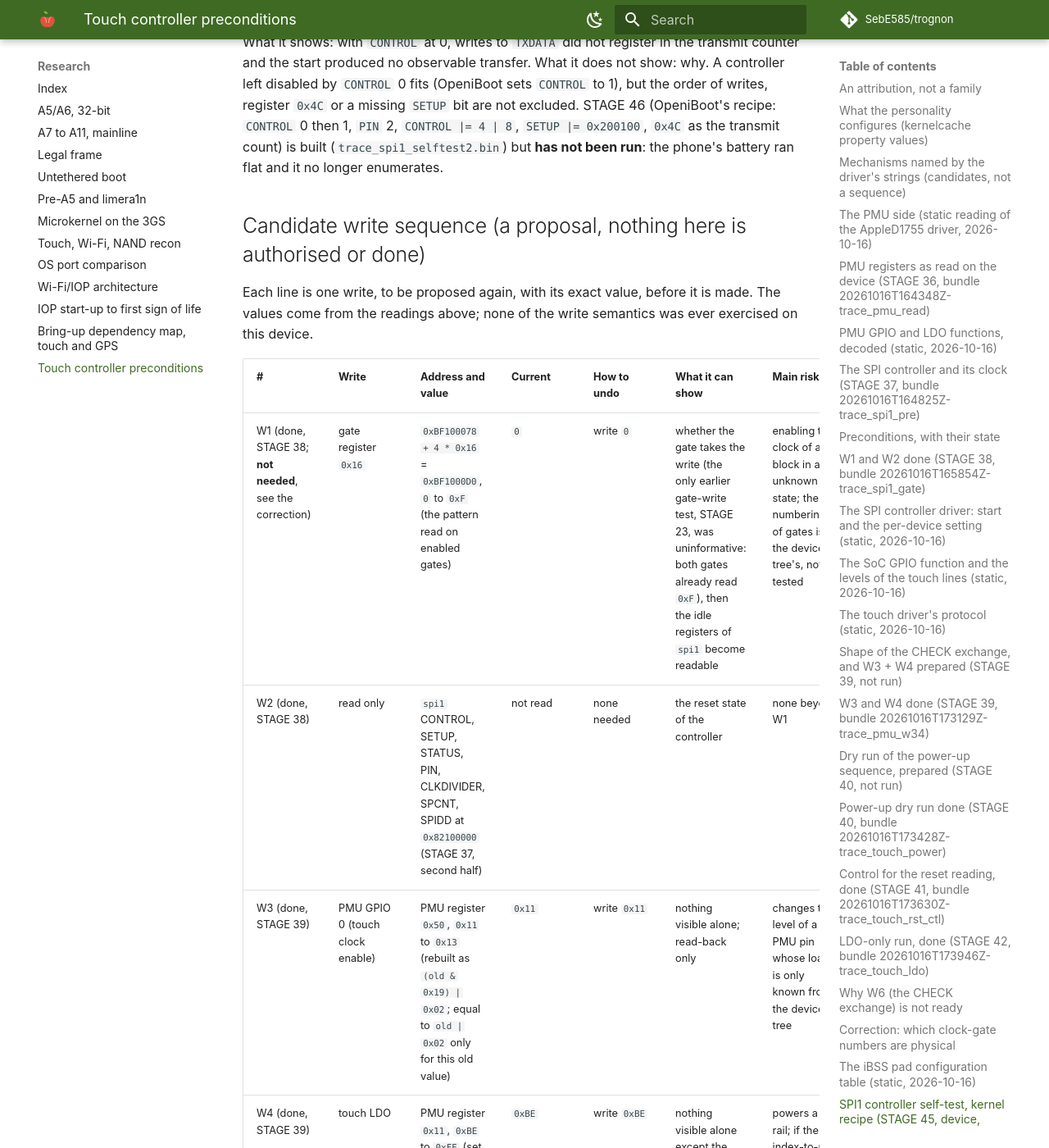
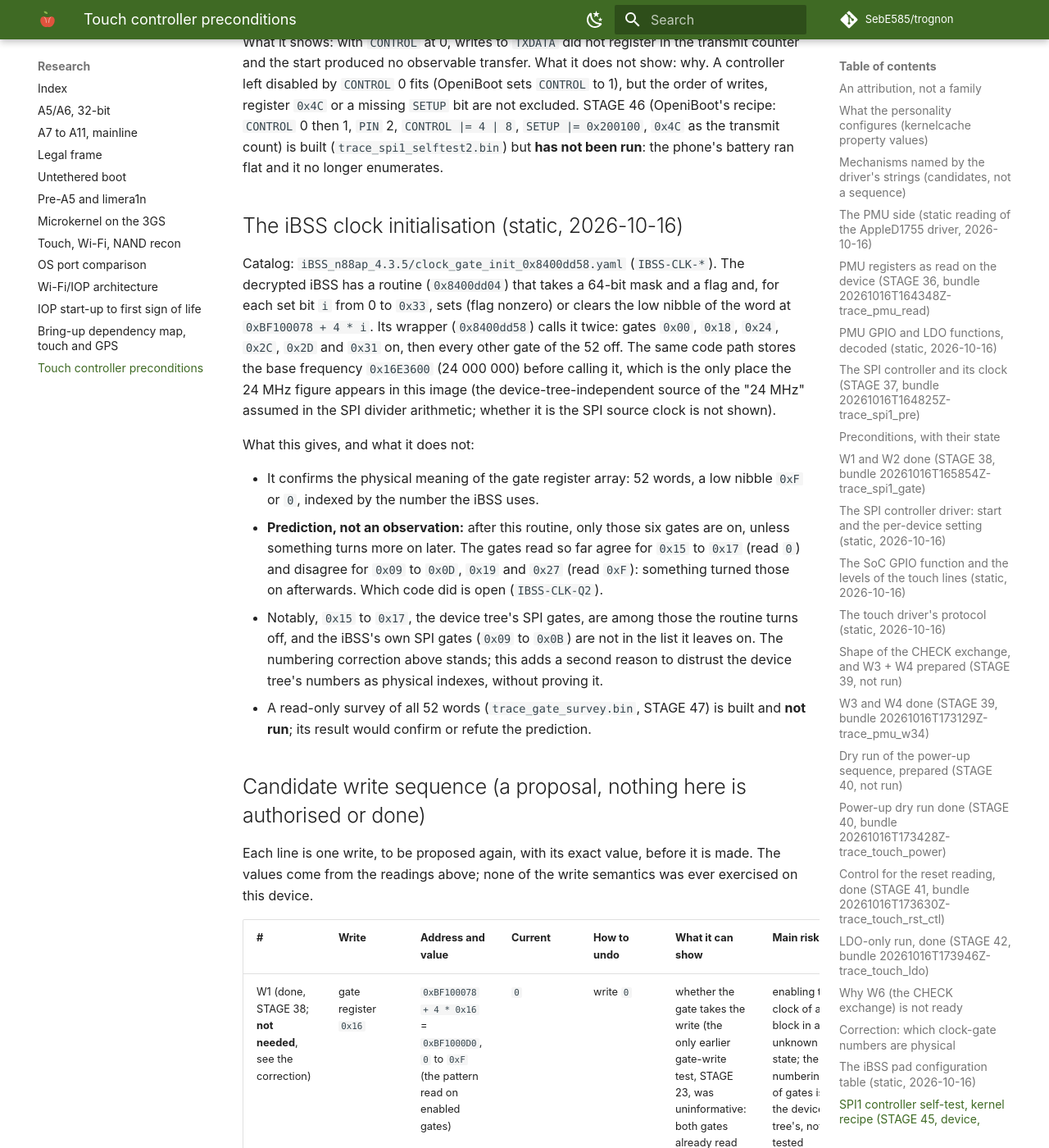
Before and after one commit to SebE585/trognon, an MkDocs documentation site: the page built from docs/research/2026-10-16-touch-n88-preconditions.md, in a window 1280 px wide and 1400 px high, scrolled down 20890 px. Shown: the whole window at 82% size. Built offline with MkDocs 1.6.1 and Material for MkDocs 9.7.7, drawn with Linux system fonts in a browser that asks for light colours; comment, search, counter and statistics services are not loaded.

Commit message:
catalog+research: iBSS clock-gate initialisation (52 gates, six left on); gate survey STAGE 47 built, not run

```diff
--- a/docs/research/2026-10-16-touch-n88-preconditions.md
+++ b/docs/research/2026-10-16-touch-n88-preconditions.md
@@ -615,6 +615,23 @@ not show: why. A controller left disabled by `CONTROL` 0 fits (OpeniBoot sets `C
 excluded. STAGE 46 (OpeniBoot's recipe: `CONTROL` 0 then 1, `PIN` 2, `CONTROL |= 4 | 8`, `SETUP |= 0x200100`, `0x4C` as the transmit count) is built
 (`trace_spi1_selftest2.bin`) but **has not been run**: the phone's battery ran flat and it no longer enumerates.
 
+## The iBSS clock initialisation (static, 2026-10-16)
+
+Catalog: `iBSS_n88ap_4.3.5/clock_gate_init_0x8400dd58.yaml` (`IBSS-CLK-*`). The decrypted iBSS has a routine (`0x8400dd04`) that takes a 64-bit mask and a flag
+and, for each set bit `i` from 0 to `0x33`, sets (flag nonzero) or clears the low nibble of the word at `0xBF100078 + 4 * i`. Its wrapper (`0x8400dd58`) calls it
+twice: gates `0x00`, `0x18`, `0x24`, `0x2C`, `0x2D` and `0x31` on, then every other gate of the 52 off. The same code path stores the base
+frequency `0x16E3600` (24 000 000) before calling it, which is the only place the 24 MHz figure appears in this image (the device-tree-independent source of the
+"24 MHz" assumed in the SPI divider arithmetic; whether it is the SPI source clock is not shown).
+
+What this gives, and what it does not:
+
+- It confirms the physical meaning of the gate register array: 52 words, a low nibble `0xF` or `0`, indexed by the number the iBSS uses.
+- **Prediction, not an observation:** after this routine, only those six gates are on, unless something turns more on later. The gates read so far agree for
+  `0x15` to `0x17` (read `0`) and disagree for `0x09` to `0x0D`, `0x19` and `0x27` (read `0xF`): something turned those on afterwards. Which code did is open (`IBSS-CLK-Q2`).
+- Notably, `0x15` to `0x17`, the device tree's SPI gates, are among those the routine turns off, and the iBSS's own SPI gates (`0x09` to `0x0B`) are not in the list it
+  leaves on. The numbering correction above stands; this adds a second reason to distrust the device tree's numbers as physical indexes, without proving it.
+- A read-only survey of all 52 words (`trace_gate_survey.bin`, STAGE 47) is built and **not run**; its result would confirm or refute the prediction.
+
 ## Candidate write sequence (a proposal, nothing here is authorised or done)
 
 Each line is one write, to be proposed again, with its exact value, before it is made. The values
```
Also changed, not shown: docs/snippets/iop-coverage.en.md (+8 -1 lines), 3 other files.
